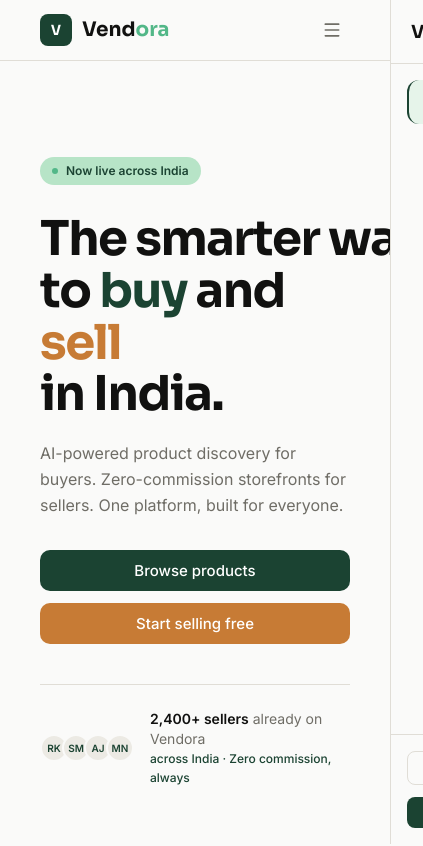
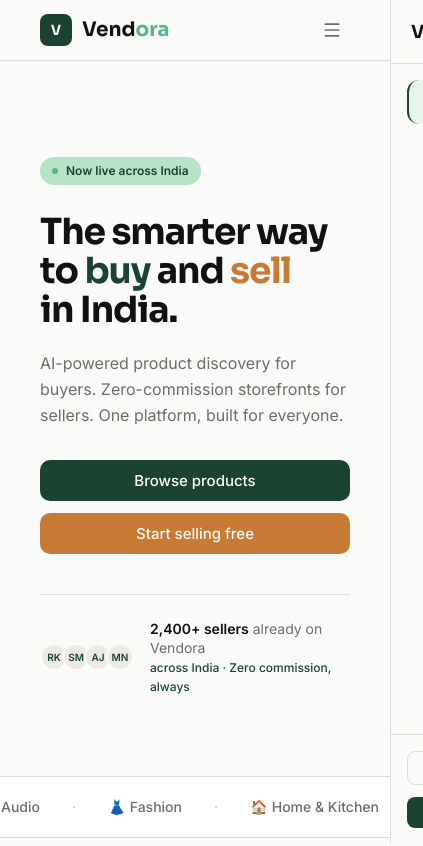
Before and after one commit to Sandeep-K-A/vendora-frontend, a React (Vite) app: page / in a window 390 px wide. Shown: the top 846 px of the page, 423 px wide, since content can reach past the window. Built offline with nearby package versions, Linux system fonts and the light colour scheme.

Commit message:
fix: responsive headline and description — prevent text overflow on mobile causing layout overflow across sections

```diff
--- a/src/pages/Landing/HeroContent.tsx
+++ b/src/pages/Landing/HeroContent.tsx
@@ -11,7 +11,7 @@
         Now live across India
       </div>
 
-      <h1 className="font-head text-5xl lg:text-6xl font-bold leading-[1.08] tracking-[-0.03em] text-ink mb-5">
+      <h1 className="font-head text-4xl sm:text-5xl lg:text-6xl font-bold leading-[1.08] tracking-[-0.03em] text-ink mb-5">
         <span className="block whitespace-nowrap">The smarter way</span>
         <span className="block">
           to <span className="text-forest">buy</span> and{" "}
```
